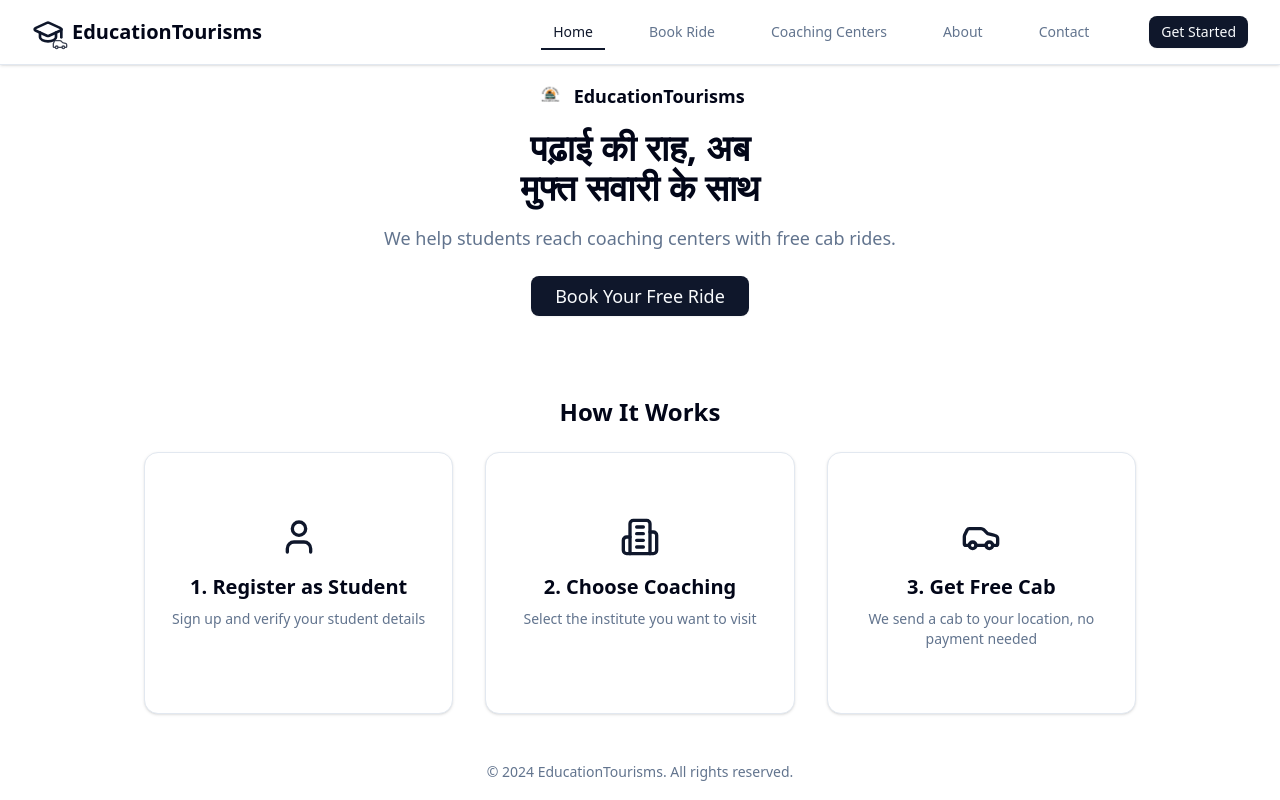
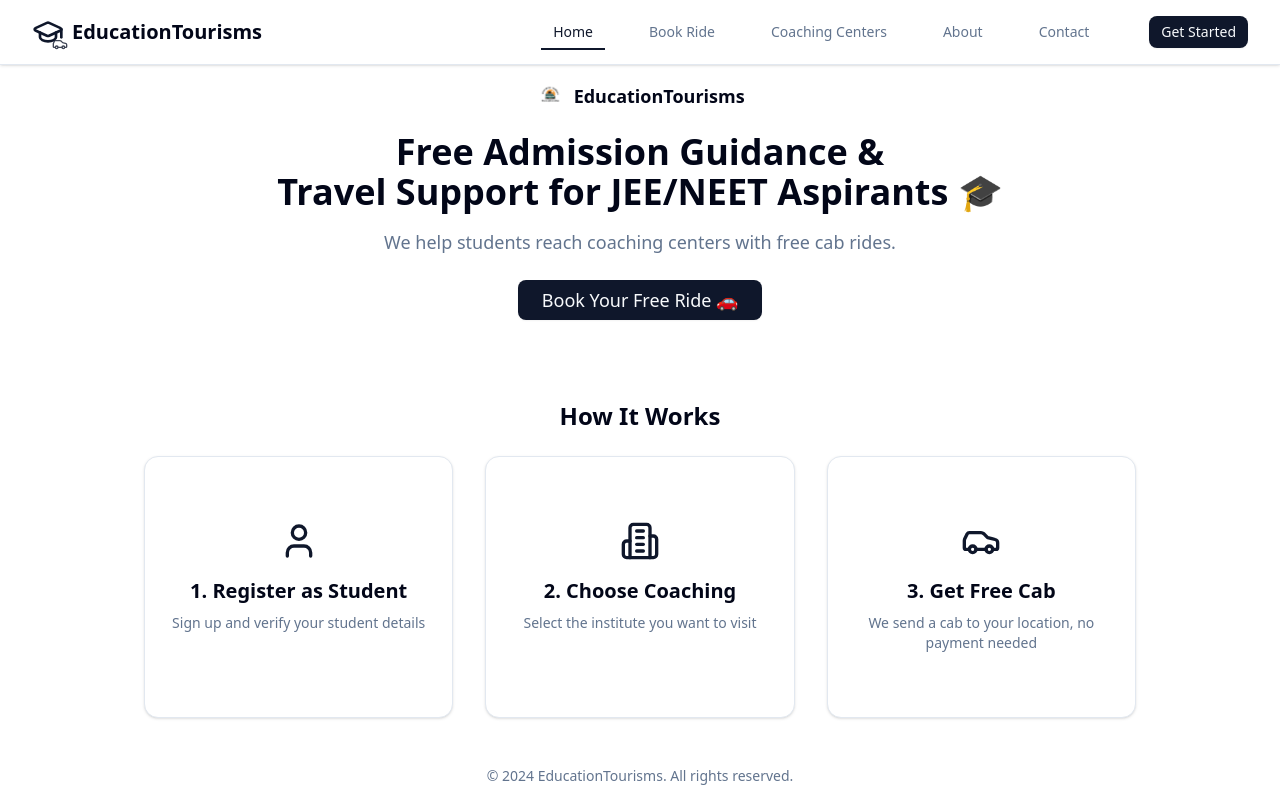
Before and after one commit to tejasdarode17/Education-Tourisms, a React (Vite) app in the folder Frontend/: page / in a window 1280 px wide. Shown: the top 800 px of the page. Built offline with nearby package versions, Linux system fonts and the light colour scheme.

Commit message:
hero section edited

```diff
--- a/Frontend/src/Main Components/Home/Headline.jsx
+++ b/Frontend/src/Main Components/Home/Headline.jsx
@@ -19,10 +19,10 @@ const Headline = () => {
                     initial={{ opacity: 0, y: 20 }}
                     animate={{ opacity: 1, y: 0 }}
                     transition={{ duration: 0.5 }}
-                    className="text-3xl md:text-4xl font-bold text-center text-foreground mb-4"
+                    className="text-3xl md:text-4xl font-bold text-center text-foreground mb-4 mt-5"
                 >
-                    पढ़ाई की राह, अब <br />
-                    मुफ्त सवारी के साथ
+                    Free Admission Guidance & <br />
+                    Travel Support for JEE/NEET Aspirants 🎓
                 </motion.h1>
 
                 {/* Subheading */}
@@ -32,7 +32,7 @@ const Headline = () => {
 
                 {/* CTA Button */}
                 <Button size="lg" asChild className="text-lg mb-12">
-                    <Link to="/book-ride">Book Your Free Ride</Link>
+                    <Link to="/book-ride">Book Your Free Ride 🚗 </Link>
                 </Button>
             </div>
 
```
Also changed, not shown: Frontend/public/logo.png (added).
